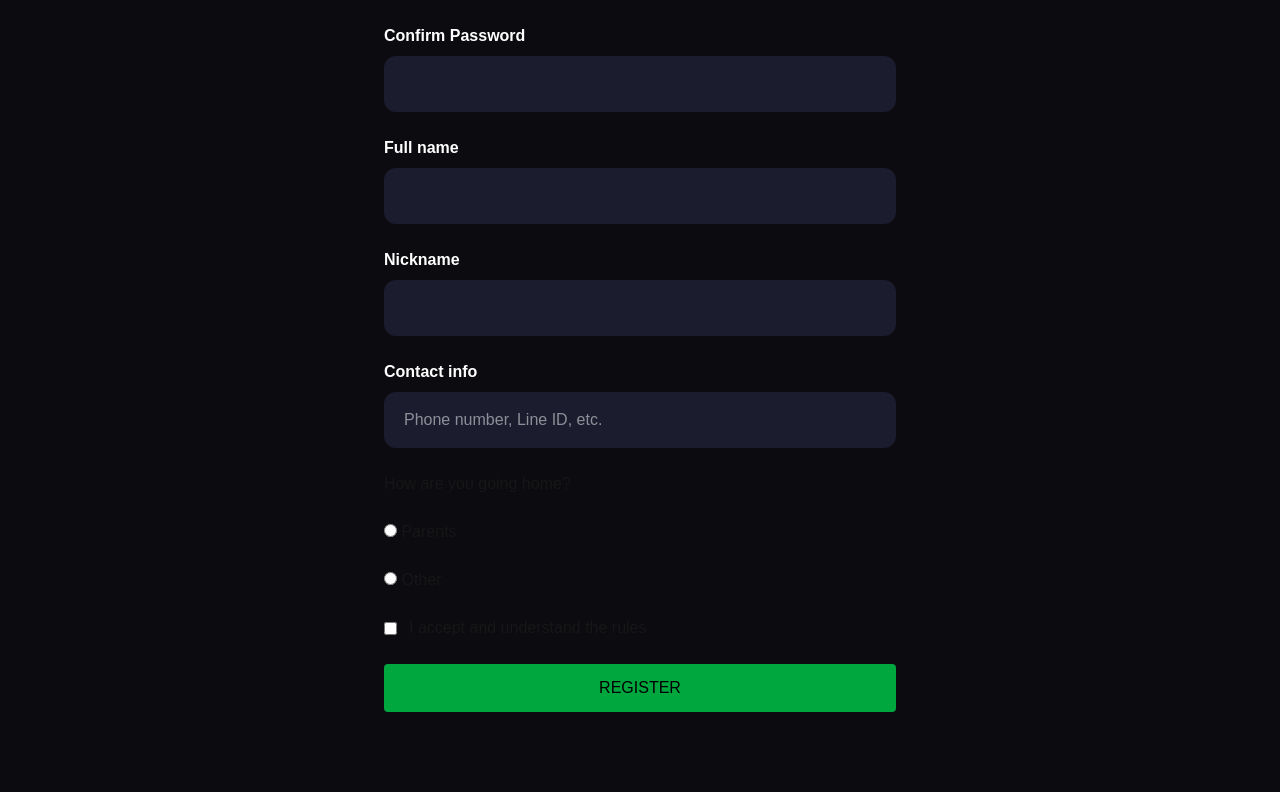
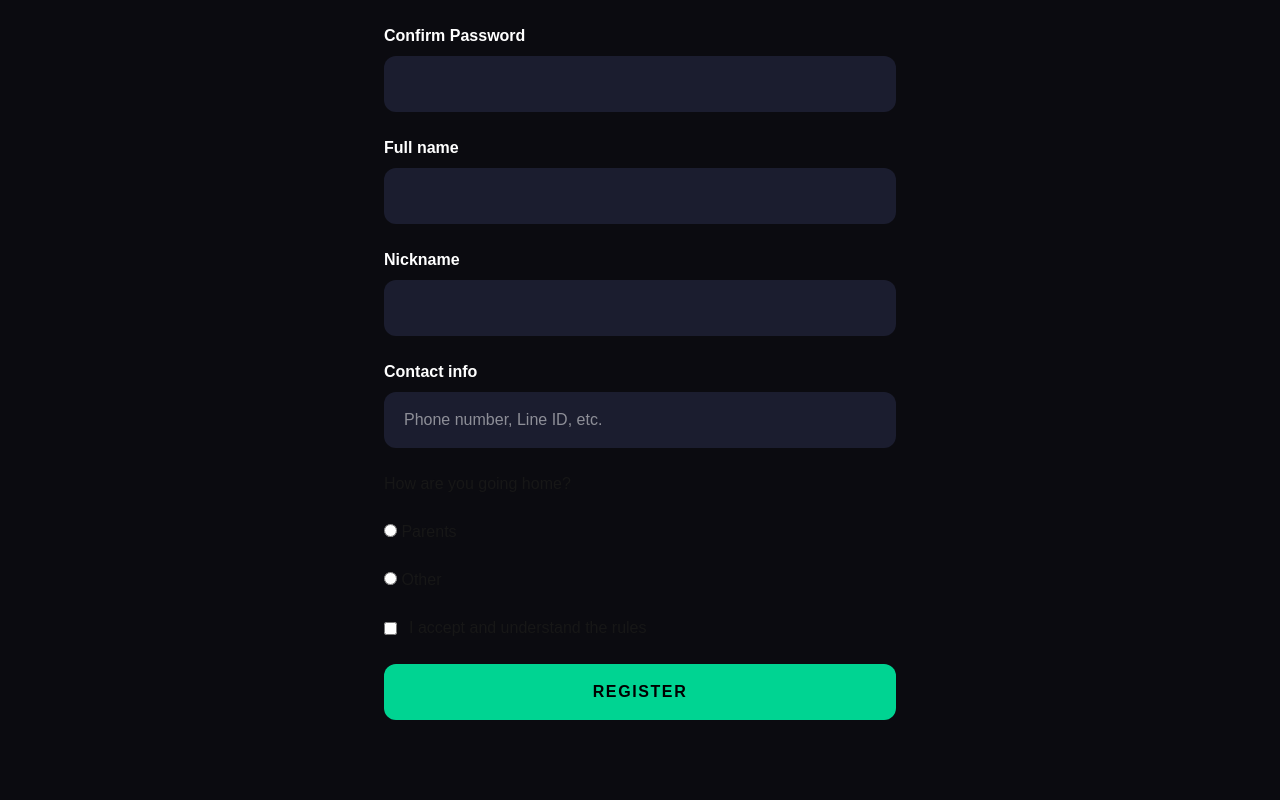
Before and after one commit to Davidsenec/first-drink-se18-frontend, a Next.js app: page /register in a window 1280 px wide. Shown: the part 388-1188 px from the top of the page. Built offline with nearby package versions, Linux system fonts and the light colour scheme.

Commit message:
new button component and updated register page

```diff
--- a/src/app/register/page.tsx
+++ b/src/app/register/page.tsx
@@ -2,6 +2,7 @@
 
 import { useState } from "react";
 import TextInput from "@/components/ui/TextInput";
+import Button from "@/components/ui/Button";
 
 export default function RegisterPage() {
     const [selected, setSelected] = useState("");
@@ -25,17 +26,15 @@ export default function RegisterPage() {
                 <TextInput label="Contact info" placeholder="Phone number, Line ID, etc."/>
 
                 <p>How are you going home?</p>
-                <label><input type="radio" name="source" value="parents" onChange={(e) => setSelected(e.target.value)} className="rounded border p-3"/> Parents</label>
-                <label><input type="radio" name="source" value="other" onChange={(e) => setSelected(e.target.value)} className="rounded border p-3"/> Other</label>
+                <label><input type="radio" name="source" value="parents"
+                onChange={(e) => setSelected(e.target.value)} className="rounded border p-3"/> Parents</label>
+                <label><input type="radio" name="source" value="other"
+                onChange={(e) => setSelected(e.target.value)} className="rounded border p-3"/> Other</label>
                 {selected === "other" && (
-                    <input
-                        type="text"
-                        placeholder="Please include address incase of emergencies"
-                        className="rounded border p-3"
-                    />
+                    <TextInput label ="" placeholder="Please describe how and provide emergency contact info/address"/>
                 )}
                 <label className="flex items-center gap-3"><input type="checkbox" /> I accept and understand the rules</label>
-                <button className="rounded bg-green-600 p-3 text-black hover:bg-green-700">REGISTER</button>
+                <Button>REGISTER</Button>
             </div>
         </div>
         </main>
--- /dev/null
+++ b/src/components/ui/Button.tsx
@@ -0,0 +1,24 @@
+type ButtonProps = {
+  children: React.ReactNode;
+};
+
+export default function Button({
+  children,
+}: ButtonProps) {
+  return (
+    <button
+      className="
+        w-full
+        rounded-xl
+        bg-emerald-400
+        py-4
+        font-bold
+        tracking-widest
+        text-black
+        hover:bg-emerald-500
+      "
+    >
+      {children}
+    </button>
+  );
+}
```
